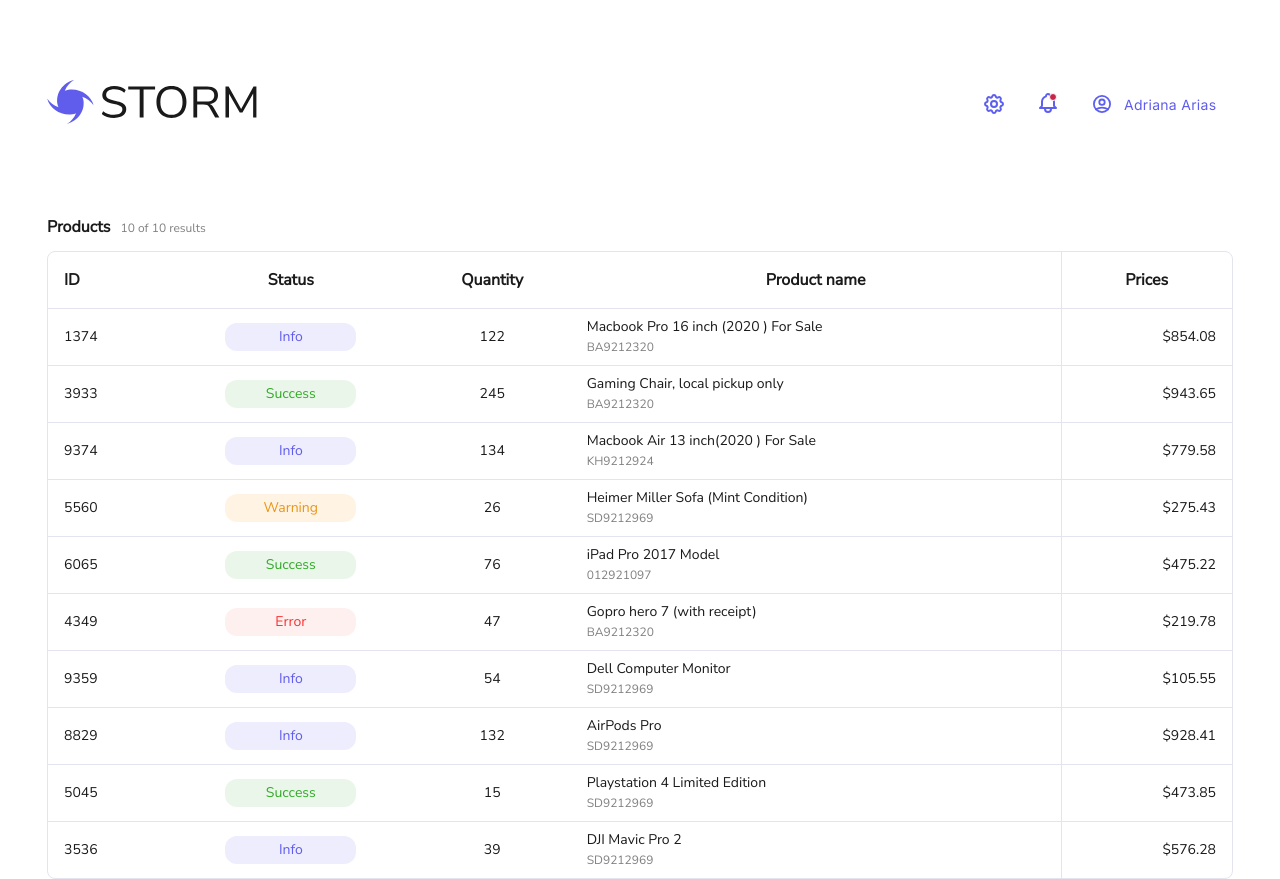
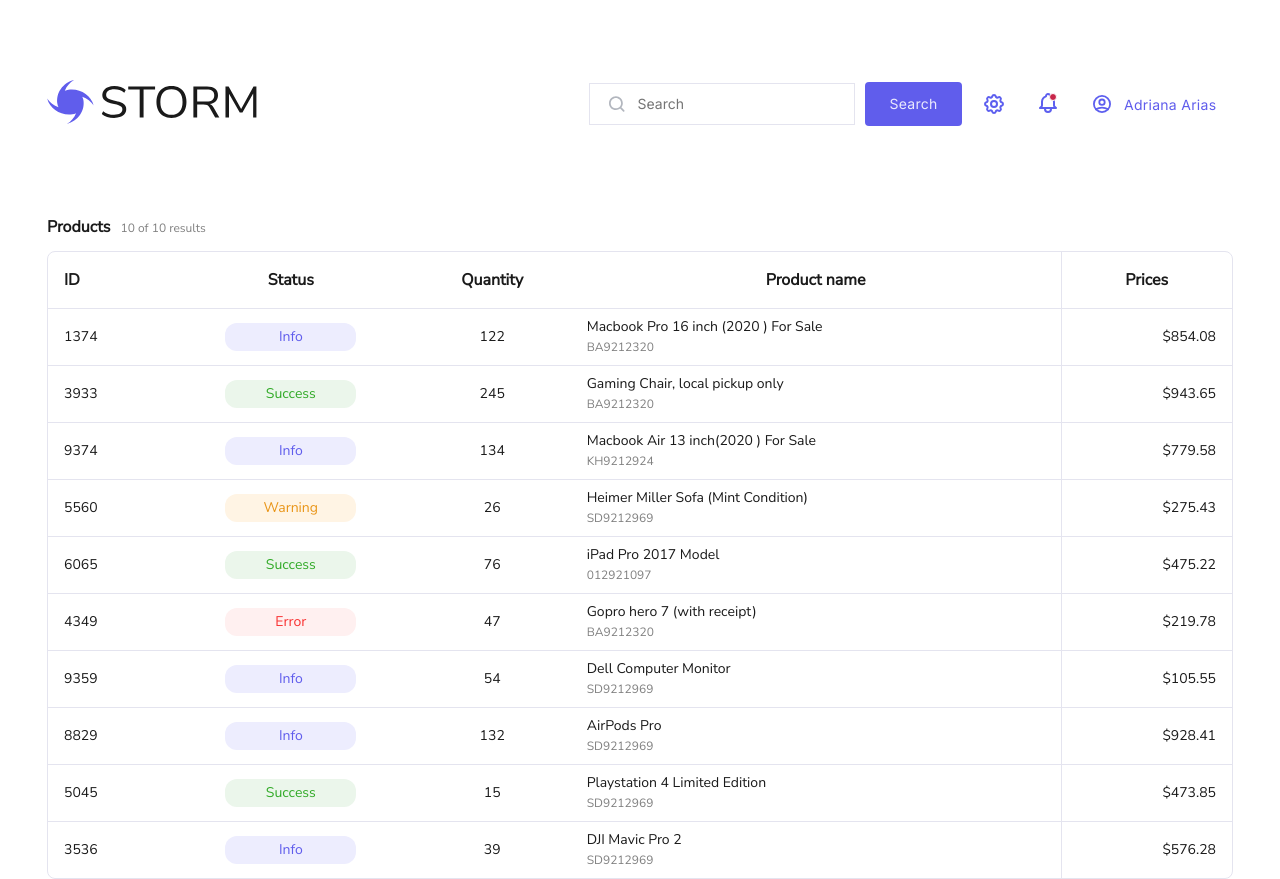
Before and after one commit to CreativeBrandon/storm, a Vue app: page / in a window 1280 px wide. Built offline with nearby package versions, Linux system fonts and the light colour scheme.

Commit message:
(feat): New Search component

```diff
--- a/package.json
+++ b/package.json
@@ -1,7 +1,7 @@
 {
   "name": "storm",
-  "private": true,
-  "version": "0.0.0",
+  "private": false,
+  "version": "0.0.1",
   "type": "module",
   "scripts": {
     "dev": "vite",
--- a/src/components/Header.vue
+++ b/src/components/Header.vue
@@ -4,8 +4,15 @@
 import SettingsIcon from './icons/settings.vue'
 import UserIcon from './icons/iconUser.vue'
 import Logo from './icons/logo.vue'
+import Search from './search.vue'
+import { store } from '../store'
 
 const user = { fullName: 'Adriana Arias' }
+
+const handleSearch = (term: string) => {
+  store.searchTerm = term
+  store.results = store.data.filter((item) => item.product.toLowerCase().includes(term.toLowerCase()))
+}
 </script>
 
 <template>
@@ -14,7 +21,9 @@
       <Logo />
     </div>
 
-    <div class="header-center"></div>
+    <div class="header-center">
+      <Search :onChange="handleSearch" />
+    </div>
 
     <div class="header-right">
       <Button title="Settings" class="center icon settings">
@@ -46,7 +55,7 @@
 
 .header-left {
   align-self: auto;
-  flex-grow: 1;
+  flex: 1;
   max-width: 55.22%;
 }
 
--- /dev/null
+++ b/src/components/icons/iconSearch.vue
@@ -0,0 +1,12 @@
+<template>
+  <svg width="18" height="18" viewBox="0 0 18 18" fill="none" xmlns="http://www.w3.org/2000/svg">
+    <title>Search</title>
+    <path
+      fill-rule="evenodd"
+      clip-rule="evenodd"
+      d="M2 8C2 4.691 4.691 2 8 2C11.309 2 14 4.691 14 8C14 11.309 11.309 14 8 14C4.691 14 2 11.309 2 8ZM17.707 16.293L14.312 12.897C15.365 11.543 16 9.846 16 8C16 3.589 12.411 0 8 0C3.589 0 0 3.589 0 8C0 12.411 3.589 16 8 16C9.846 16 11.543 15.365 12.897 14.312L16.293 17.707C16.488 17.902 16.744 18 17 18C17.256 18 17.512 17.902 17.707 17.707C18.098 17.316 18.098 16.684 17.707 16.293Z"
+      fill="#666E7D"
+      fill-opacity="0.5"
+    />
+  </svg>
+</template>
--- /dev/null
+++ b/src/components/search.vue
@@ -0,0 +1,69 @@
+<script setup lang="ts">
+import { Events, ref } from 'vue'
+import Button from './buttons/button.vue'
+import SearchIcon from './icons/iconSearch.vue'
+
+interface SearchProps {
+  defaultValue?: string
+  onChange: (term: string) => void
+}
+
+const { onChange, defaultValue = '' } = defineProps<SearchProps>()
+
+const term = ref('')
+
+const setTerm = (e: Events['onKeyup']) => {
+  const value = (e.target as undefined | HTMLInputElement)?.value || ''
+  term.value = value
+}
+
+const handleSearch = () => {
+  onChange(term.value)
+}
+</script>
+
+<template>
+  <form class="search" @submit.prevent="handleSearch">
+    <div class="search-box">
+      <SearchIcon class="search-icon" title="product search" />
+      <input @keyup="setTerm" placeholder="Search" :defaultValue="defaultValue" />
+    </div>
+    <Button type="submit" class="button-primary" @click="handleSearch">Search</Button>
+  </form>
+</template>
+
+<style scoped>
+.search {
+  display: flex;
+  align-items: center;
+  gap: 10px;
+}
+.search-icon {
+  padding: 3px;
+}
+.search-box {
+  display: flex;
+  align-items: center;
+  border: var(--table-border);
+  padding: 8px 16px;
+  max-height: 44px;
+}
+input::placeholder,
+input {
+  border: none;
+  height: 20px;
+  padding: 0;
+  margin: 0 0 0 10px;
+  font-family: Inter;
+  font-size: 14px;
+  font-weight: 400;
+  line-height: 20px;
+  letter-spacing: 0em;
+  color: rgba(0, 0, 0, 0.3);
+  width: 100%;
+
+  &:focus {
+    outline: var(--outline);
+  }
+}
+</style>
--- a/src/pages/home.page.vue
+++ b/src/pages/home.page.vue
@@ -1,12 +1,12 @@
 <script setup lang="ts">
-import { onMounted, ref } from 'vue'
+import { onMounted, computed, ref } from 'vue'
 import Header from '../components/Header.vue'
 import Dialog from '../components/dialog.vue'
 import TableCount from '../components/tableCount.vue'
 import Table from '../components/table/table.vue'
 import { Product } from '../types'
+import { store } from '../store'
 
-const data = ref<Product[]>([])
 const selectedProduct = ref<Product>()
 
 const tableColumns = ['ID', 'Status', 'Quantity', 'Product name', 'Prices']
@@ -19,11 +19,13 @@
   selectedProduct.value =value
 }
 
+const data = computed(() => store.searchTerm.length > 0 ? store.results : store.data)
+
 onMounted(async () => {
   try {
     const response = await fetch('../data.json')
     const results = await response.json()
-    data.value = results
+    store.data = results
   } catch (error) {
     console.error('Error fetching data! This message would show in a toast message but is not within scope')
   }
--- /dev/null
+++ b/src/store.ts
@@ -0,0 +1,9 @@
+import { reactive } from 'vue'
+import { Product } from './types'
+
+export const store = reactive({
+  searchTerm: '',
+  data: [] as Product[],
+  results: [] as Product[],
+  product: null as null | Product
+})
```
